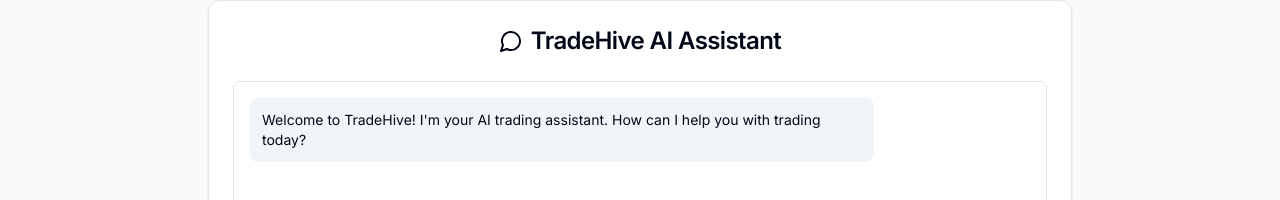
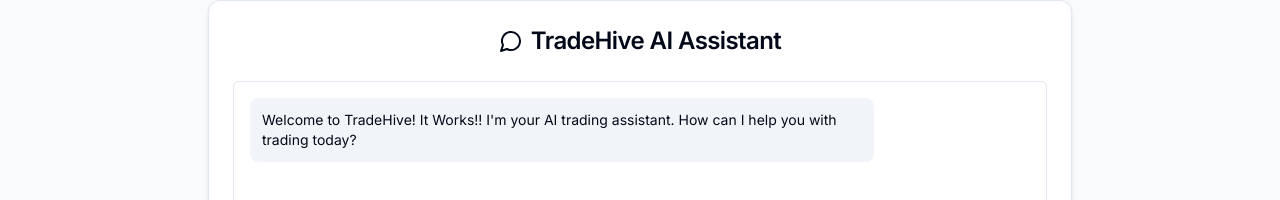
Before and after one commit to OthmaneHachad/trade-hive-hacklytics, a Next.js app: page / in a window 1280 px wide. Shown: the part 136-336 px from the top of the page. Built offline with nearby package versions, Linux system fonts and the light colour scheme.

Commit message:
update page.tsx

```diff
--- a/app/page.tsx
+++ b/app/page.tsx
@@ -16,7 +16,7 @@
   const [messages, setMessages] = useState<ChatMessage[]>([
     {
       role: "ai",
-      content: "Welcome to TradeHive! I'm your AI trading assistant. How can I help you with trading today?",
+      content: "Welcome to TradeHive! It Works!! I'm your AI trading assistant. How can I help you with trading today?",
     },
   ])
   const [input, setInput] = useState("")
```
